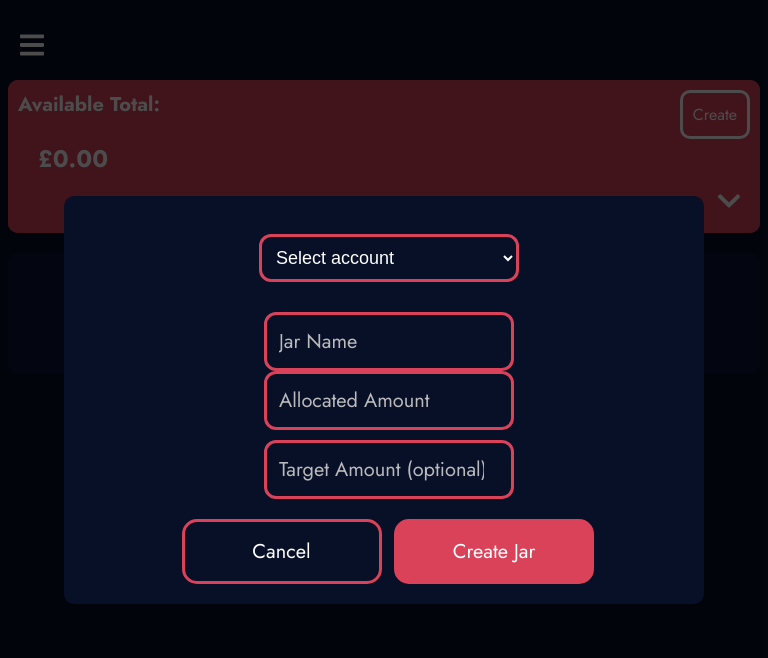
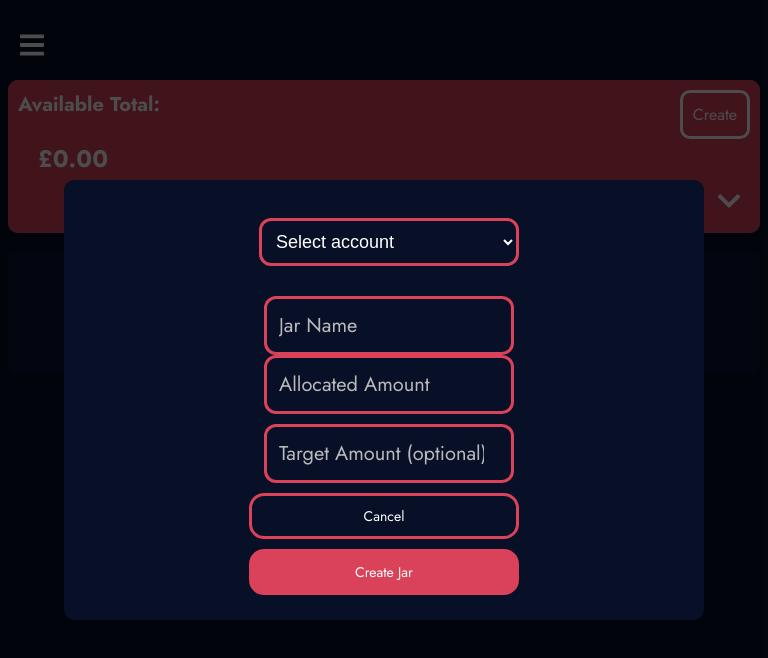
Before and after one commit to UniOfGreenwich/elee1149-coursework--steak, a React (Vite) app in the folder steakinc-web-app/steakinc-web-app/: page /jars in a window 768 px wide. Both pictures are taken after a click on the button "Create". Shown: the top 658 px of the page. Built offline with nearby package versions, Linux system fonts and the light colour scheme.

Commit message:
Jars form button updated

```diff
--- a/steakinc-web-app/steakinc-web-app/src/JarsScreen/JarsScreen.css
+++ b/steakinc-web-app/steakinc-web-app/src/JarsScreen/JarsScreen.css
@@ -409,6 +409,46 @@
     .jar {
         width: 70px !important;
     }
+
+    .jars-create-button-wrapper{
+        margin-top: 10px;
+    }
+}
+
+/* Add responsive styles for buttons on smaller screens */
+@media (max-width: 768px) {
+    .jars-create-button-wrapper .jar-popup-button {
+        width: 100%; /* Make the button take full width */
+        font-size: 14px; /* Reduce font size */
+        padding: 10px; /* Adjust padding */
+        margin: 5px 0; /* Add spacing between buttons */
+    }
+
+    .jars-create-button-wrapper .jar-popup-button--transparent {
+        width: 100%; /* Ensure consistency with other buttons */
+    }
+
+    .jars-create-button-wrapper {
+        display: flex;
+        flex-direction: column; /* Stack buttons vertically */
+        align-items: stretch; /* Stretch buttons to full width */
+        margin-top: 5px;
+    }
+
+    /* Responsive styles for edit jar buttons inside the popup form */
+    .overlay-content .edit-jar-button {
+        width: 100%; /* Make the button take full width */
+        font-size: 14px; /* Reduce font size */
+        padding: 10px; /* Adjust padding */
+        margin: 10px 0; /* Add spacing between buttons */
+        position: static; /* Remove absolute positioning */
+    }
+
+    .overlay-content .edit-jar-button-wrapper {
+        display: flex;
+        flex-direction: column; /* Stack buttons vertically */
+        align-items: stretch; /* Stretch buttons to full width */
+    }
 }
 
 @media (min-width: 1024px) {
--- a/steakinc-web-app/steakinc-web-app/src/JarsScreen/JarsScreen.jsx
+++ b/steakinc-web-app/steakinc-web-app/src/JarsScreen/JarsScreen.jsx
@@ -315,7 +315,7 @@ function JarScreen() {
                                     />
                                 </label>
                             </div>
-                            <div className="create-button-wrapper">
+                            <div className="jars-create-button-wrapper">
                                 <button className='jar-popup-button jar-popup-button--transparent' type="button" onClick={() => setShowModal(false)}>Cancel</button>
                                 <button className='jar-popup-button' type="submit">Create Jar</button>
                             </div>
```
